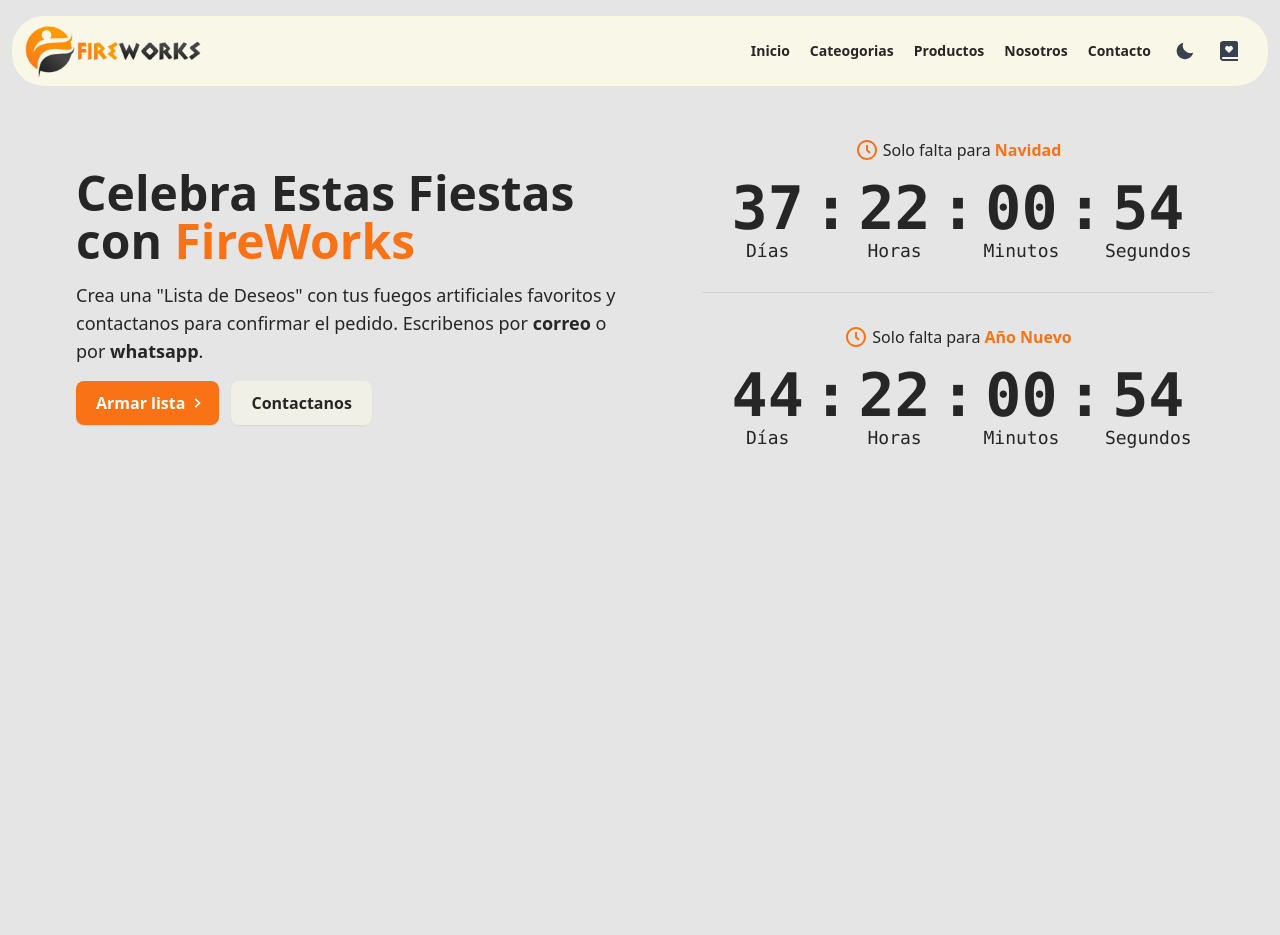
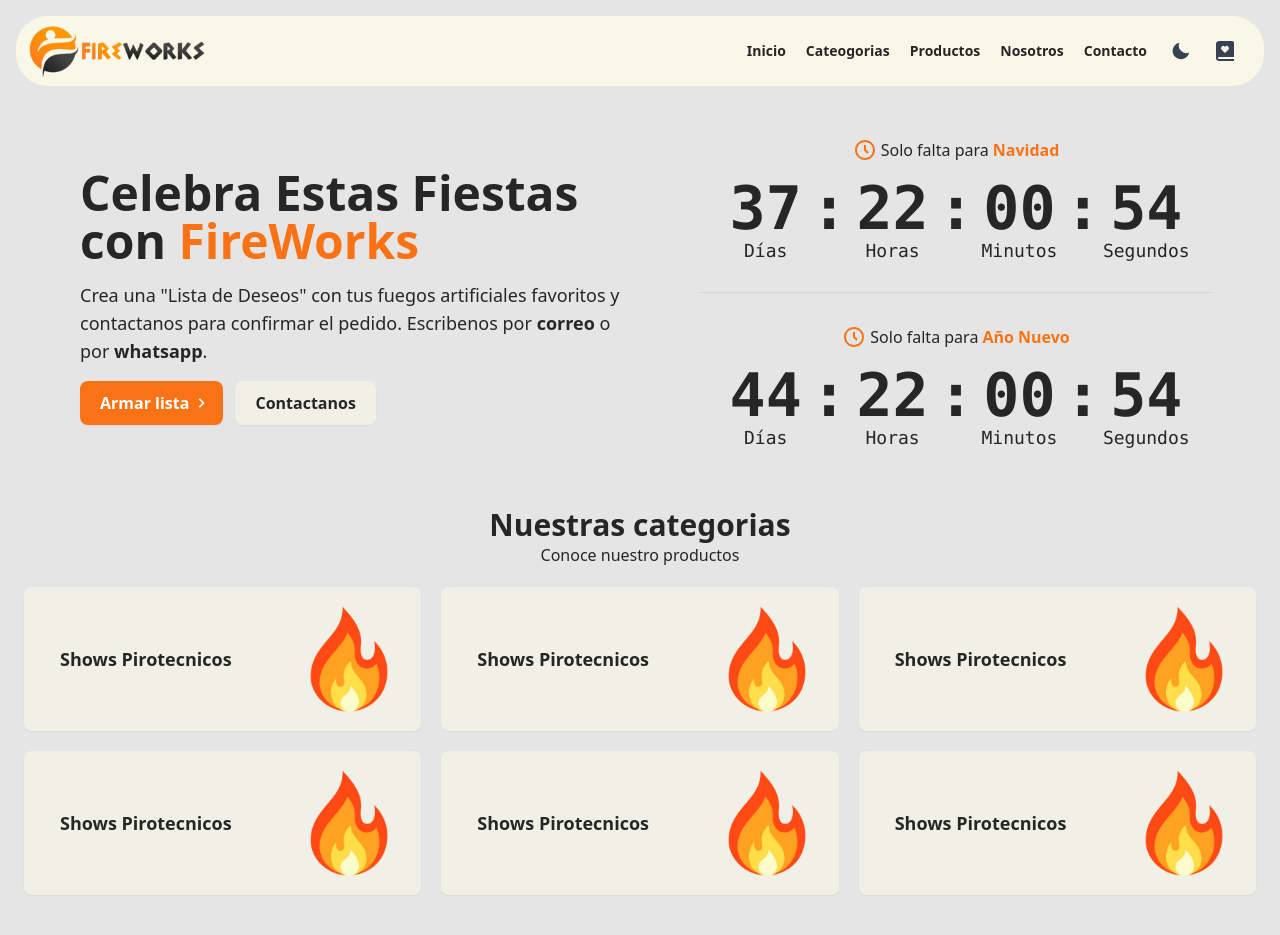
Before and after one commit to CristianLeyton/fake-ecommerce, an Astro site: page / in a window 1280 px wide. Before the commit the page ends 800 px from the top, so only its background shows below. Built offline with nearby package versions, Linux system fonts and the light colour scheme; Astro itself is replaced by a stand-in of ours.

Commit message:
seccion categoria v1

```diff
--- a/src/components/Categories.astro
+++ b/src/components/Categories.astro
@@ -0,0 +1,20 @@
+---
+import Title from '@components/resources/Title.astro';
+import Card from '@components/resources/Card.astro';
+import Fire from '@components/resources/images/fire.png';
+
+const cards = Array.from({ length: 6 });
+---
+
+<section id="categorias" class="py-5 px-2">
+    <Title title="Nuestras categorias" subtitle="Conoce nuestro productos"/>
+
+    <article class="grid grid-cols-1 items-center justify-center flex-wrap py-5 gap-5 md:grid-cols-2 lg:grid-cols-3 2xl:grid-cols-4">
+        {
+            cards.map(element => {
+                return <Card title="Shows Pirotecnicos" image={Fire.src} href="#"/>
+            })
+        }
+
+    </article>
+</section>
--- /dev/null
+++ b/src/components/resources/Card.astro
@@ -0,0 +1,8 @@
+---
+const {title, image, href } = Astro.props;
+---
+
+<a href={href} class="grid grid-cols-3 justify-items-end items-center w-full md:w-auto bg-yellow-50/50 dark:bg-neutral-600 shadow-sm font-semibold py-2 px-8 md:p-4 md:gap-2 rounded-lg hover:-translate-y-1 transition">
+    <h3 class="text-xl md:text-lg text-nowrap col-span-2 justify-self-start md:pl-5">{title}</h3>
+    <span><img class="max-w-12 md:max-w-28" src={image} alt={title}></span>
+</a>
--- /dev/null
+++ b/src/components/resources/Title.astro
@@ -0,0 +1,8 @@
+---
+const {title, subtitle} = Astro.props;
+---
+
+<div class="flex flex-col items-center">
+    <h2 class="text-3xl font-bold">{title}</h2>
+    <p>{subtitle}</p>
+</div>
--- a/src/layouts/Layout.astro
+++ b/src/layouts/Layout.astro
@@ -17,14 +17,14 @@ const { title } = Astro.props;
     <title>{title}</title>
     <ViewTransitions />
   </head>
-	<body class="bg-gray-200 text-neutral-800 dark:text-gray-200 dark:bg-neutral-800 px-3 container mx-auto ">
+  <body
+    class="bg-gray-200 text-neutral-800 dark:text-gray-200 dark:bg-neutral-800 px-2 sm:px-4 container mx-auto"
+  >
     <slot />
-	</div>
   </body>
 </html>
 
 <style is:global>
-
   p {
     text-wrap: pretty;
   }
--- a/src/pages/index.astro
+++ b/src/pages/index.astro
@@ -2,9 +2,11 @@
 import Layout from '@layouts/Layout.astro';
 import Header from '@components/Header.astro';
 import Hero from '@components/Hero.astro';
+import Categories from '@components/Categories.astro';
 ---
 
 <Layout title="FireWorks - Fake Ecommerce">
     <Header />
     <Hero />
+    <Categories />
 </Layout>
```
Also changed, not shown: src/components/resources/images/fire.png (added). Lines whose indentation alone changed are shown as unchanged.
